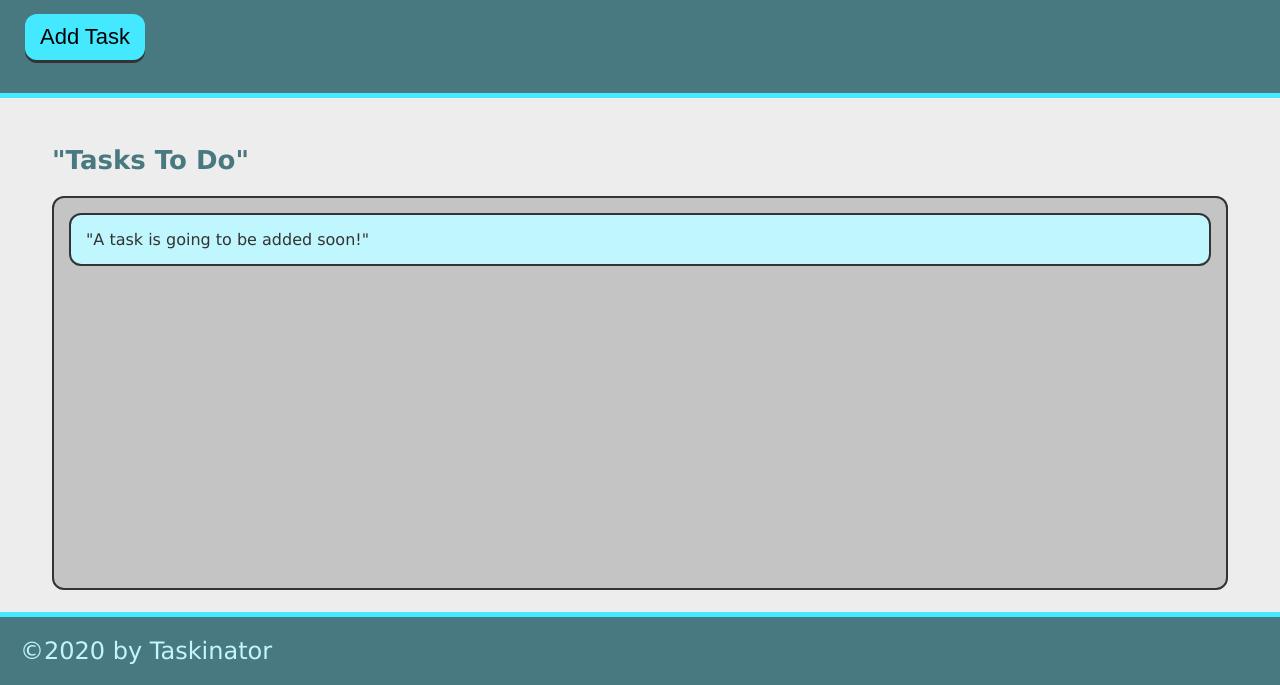
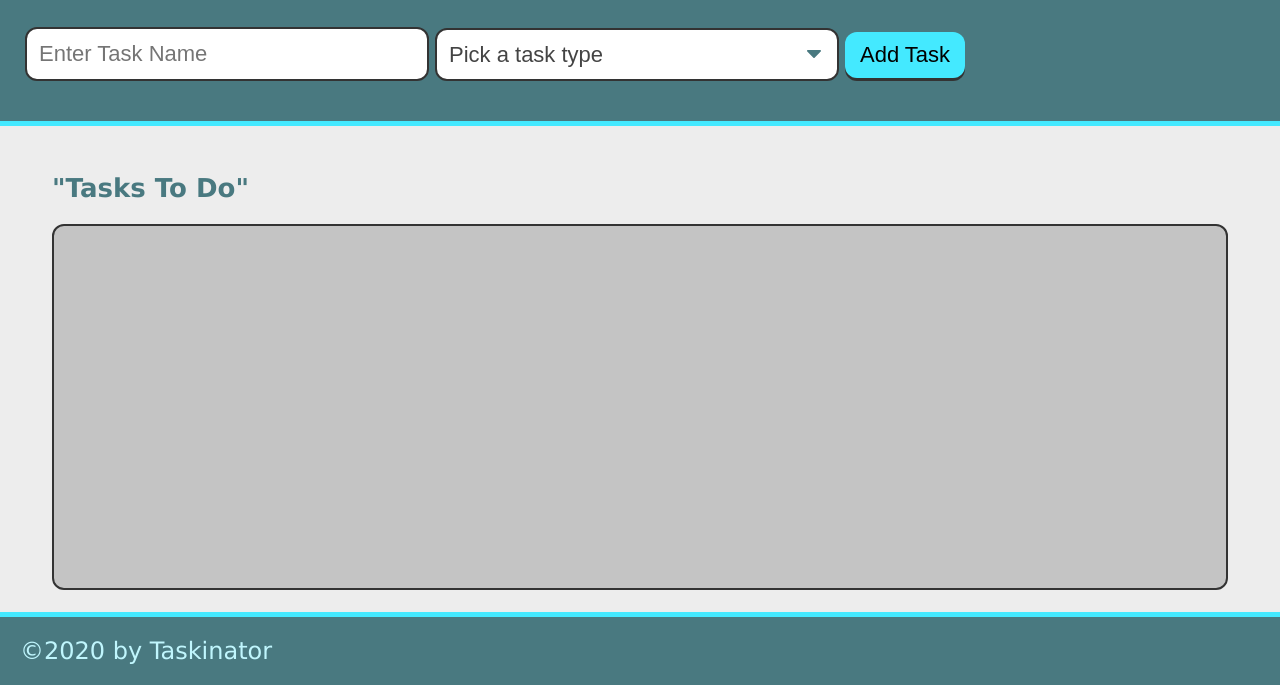
Before and after one commit to LaurieGraff/taskinator, a plain HTML site: page index.html in a window 1280 px wide. Shown: the part 115-800 px from the top of the page. Drawn offline with Linux system fonts and the light colour scheme.

Commit message:
added drop down form

```diff
--- a/index.html
+++ b/index.html
@@ -14,15 +14,28 @@
     <header>
         <h1 class="page-title">Taskinator</h1>
         <p>Click the button below to add a new task!</p>
-        <button class="btn" id="save-task">Add Task</button>
+        <form id="task-form">
+            <div class="form-group">
+                <input type="text" name="task-name" class="text-input" placeholder="Enter Task Name"/>
+            </div>
+            <div class="form-group">
+                <select name="task-type" class="select-dropdown">
+                    <option value="" disabled selected>Pick a task type</option>
+                    <option value="Print">Print</option>
+                    <option value="Web">Web</option>
+                    <option value="Mobile">Mobile</option>
+                </select>
+            </div>
+            <div class="form-group">
+                <button class="btn" id="save-task" type="submit">Add Task</button>
+            </div>
+        </form>
     </header>
 
     <main class="page-content">
         <section class="task-list-wrapper">
             <h2 class="list-title">"Tasks To Do"</h2>
-            <ul class="task-list" id="tasks-to-do">
-                <li class="task-item">"A task is going to be added soon!"</li>
-            </ul>
+            <ul class="task-list" id="tasks-to-do"></ul>
         </section>
     </main>
 
```
